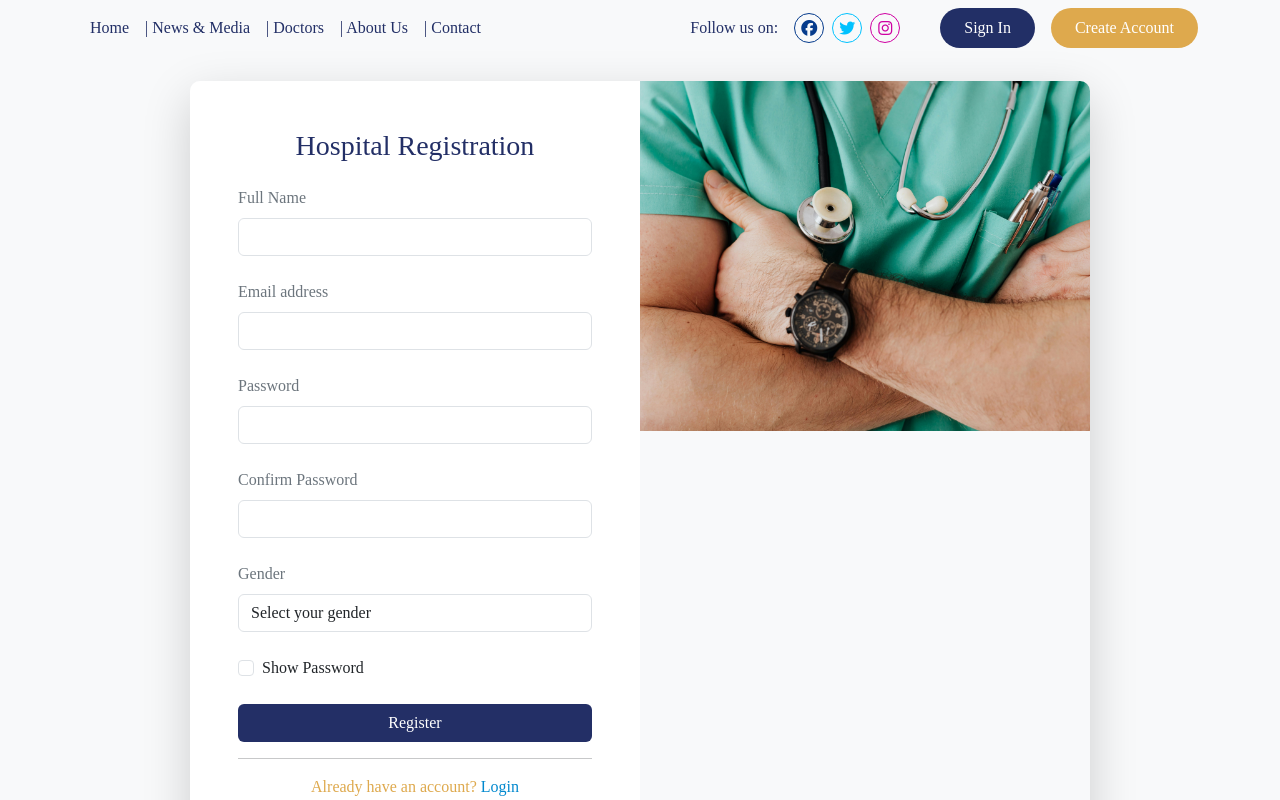
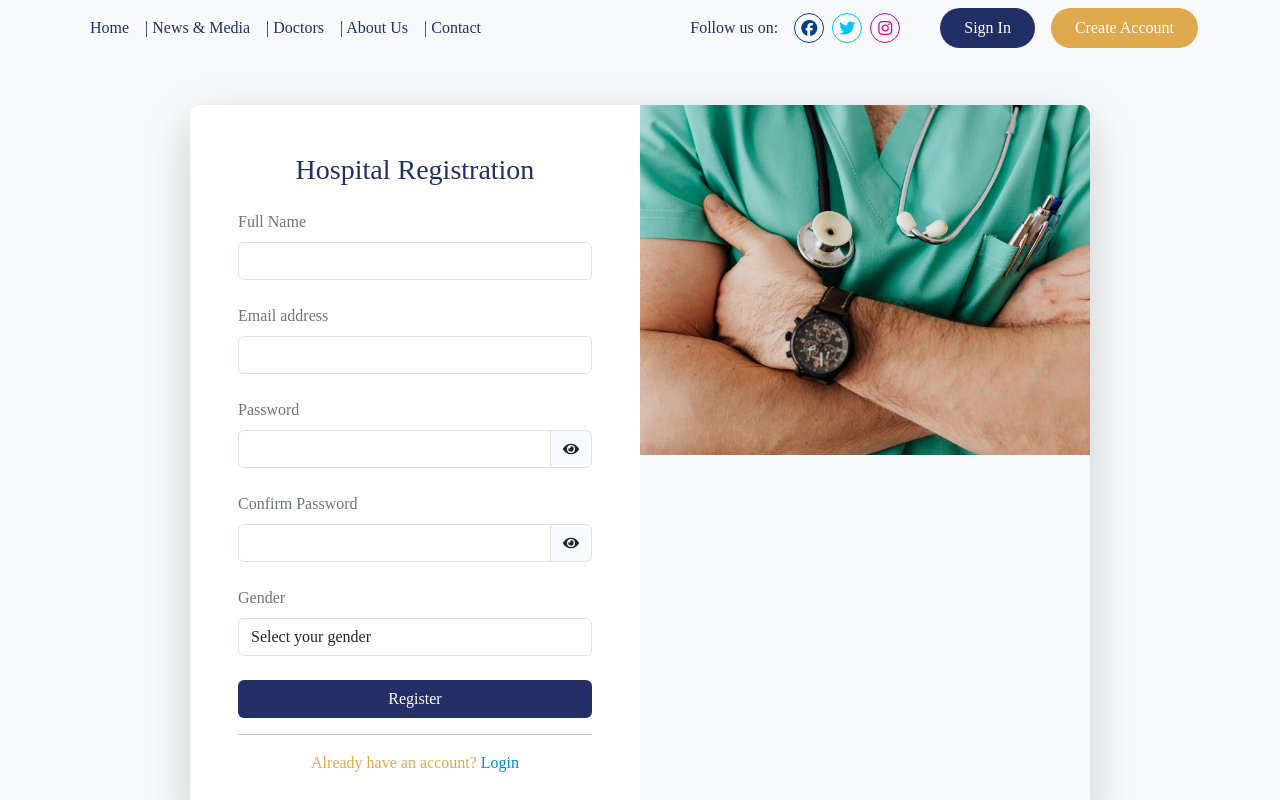
Before and after one commit to ahmedketaa/Hospital-system, a React (Create React App) app: page /signup in a window 1280 px wide. Shown: the top 800 px of the page. Built offline with nearby package versions, Linux system fonts and the light colour scheme.

Commit message:
add eye show password, fix name input

```diff
--- a/src/pages/auth/register/register.js
+++ b/src/pages/auth/register/register.js
@@ -3,6 +3,7 @@ import "bootstrap/dist/css/bootstrap.min.css";
 import { Link, useNavigate } from "react-router-dom";
 import axios from "axios";
 import useAuth from "../../../hooks/useAuth";
+import { FaEye, FaEyeSlash } from "react-icons/fa"; // Importing eye icons
 
 const RegisterPage = () => {
   const [isLoaded, setIsLoaded] = useState(false);
@@ -12,6 +13,7 @@ const RegisterPage = () => {
   const [confirmPassword, setConfirmPassword] = useState("");
   const [gender, setGender] = useState("");
   const [showPassword, setShowPassword] = useState(false);
+  const [showConfirmPass, setShowConfirmPass] = useState(false);
   const [errors, setErrors] = useState({
     name: "",
     email: "",
@@ -23,16 +25,23 @@ const RegisterPage = () => {
   const navigate = useNavigate();
   let { auth } = useAuth();
 
-  //if there is user navigate to home page
-  auth?.user?.token && navigate("/");
+  // If there is a user, navigate to the home page
+  useEffect(() => {
+    if (auth?.user?.token) {
+      navigate("/");
+    }
+  }, [auth, navigate]);
 
   useEffect(() => {
     setIsLoaded(true);
   }, []);
 
   const validateName = (name) => {
+    let regex = /^(?!\d+$).+$/;
     if (!name) {
       return "Full name is required";
+    } else if (!regex.test(name)) {
+      return "Invalid name";
     }
     return "";
   };
@@ -120,6 +129,10 @@ const RegisterPage = () => {
     setShowPassword((prevShowPassword) => !prevShowPassword);
   };
 
+  const handleConShowPasswordToggle = () => {
+    setShowConfirmPass((prevShowPassword) => !prevShowPassword);
+  };
+
   const handleSubmit = async (e) => {
     e.preventDefault();
 
@@ -152,7 +165,7 @@ const RegisterPage = () => {
         setPassword("");
         setConfirmPassword("");
         setGender("");
-        // navigate to login page
+        // Navigate to login page
         setTimeout(() => {
           navigate("/signin");
         }, 3000);
@@ -184,7 +197,7 @@ const RegisterPage = () => {
 
   return (
     <div
-      className={`container-fluid  min-vh-100 d-flex align-items-center justify-content-center ${
+      className={`container-fluid min-vh-100 d-flex align-items-center justify-content-center ${
         isLoaded ? "fade-in" : ""
       }`}
       style={{ backgroundColor: "#f8f9fa" }}
@@ -268,7 +281,8 @@ const RegisterPage = () => {
                 </div>
               )}
             </div>
-            <div className="mb-4">
+            {/* Password Field with Eye Icon */}
+            <div className="mb-4 position-relative">
               <label
                 htmlFor="password"
                 className="form-label"
@@ -276,6 +290,7 @@ const RegisterPage = () => {
               >
                 Password
               </label>
+              <div className="input-group">
                 <input
                   type={showPassword ? "text" : "password"}
                   className={`form-control ${
@@ -286,6 +301,13 @@ const RegisterPage = () => {
                   value={password}
                   onChange={handlePasswordChange}
                 />
+                <span
+                  className="input-group-text"
+                  onClick={handleShowPasswordToggle}
+                  style={{ cursor: "pointer" }}
+                >
+                  {showPassword ? <FaEyeSlash /> : <FaEye />}
+                </span>
                 {errors.password && (
                   <div
                     style={{ position: "absolute", width: "fit-content" }}
@@ -295,7 +317,9 @@ const RegisterPage = () => {
                   </div>
                 )}
               </div>
-            <div className="mb-4">
+            </div>
+            {/* Confirm Password Field with Eye Icon */}
+            <div className="mb-4 position-relative">
               <label
                 htmlFor="confirmPassword"
                 className="form-label"
@@ -303,8 +327,9 @@ const RegisterPage = () => {
               >
                 Confirm Password
               </label>
+              <div className="input-group">
                 <input
-                type={showPassword ? "text" : "password"}
+                  type={showConfirmPass ? "text" : "password"}
                   className={`form-control ${
                     errors.confirmPassword ? "is-invalid" : ""
                   }`}
@@ -313,6 +338,13 @@ const RegisterPage = () => {
                   value={confirmPassword}
                   onChange={handleConfirmPasswordChange}
                 />
+                <span
+                  className="input-group-text"
+                  onClick={handleConShowPasswordToggle}
+                  style={{ cursor: "pointer" }}
+                >
+                  {showConfirmPass ? <FaEyeSlash /> : <FaEye />}
+                </span>
                 {errors.confirmPassword && (
                   <div
                     style={{ position: "absolute", width: "fit-content" }}
@@ -321,6 +353,7 @@ const RegisterPage = () => {
                     {errors.confirmPassword}
                   </div>
                 )}
+              </div>
             </div>
             <div className="mb-4">
               <label
@@ -348,18 +381,6 @@ const RegisterPage = () => {
                   {errors.gender}
                 </div>
               )}
-            </div>
-            <div className="form-check mb-4">
-              <input
-                className="form-check-input"
-                type="checkbox"
-                id="showPassword"
-                checked={showPassword}
-                onChange={handleShowPasswordToggle}
-              />
-              <label className="form-check-label" htmlFor="showPassword">
-                Show Password
-              </label>
             </div>
             <div className="d-grid">
               <button
```
Lines whose indentation alone changed are shown as unchanged.
